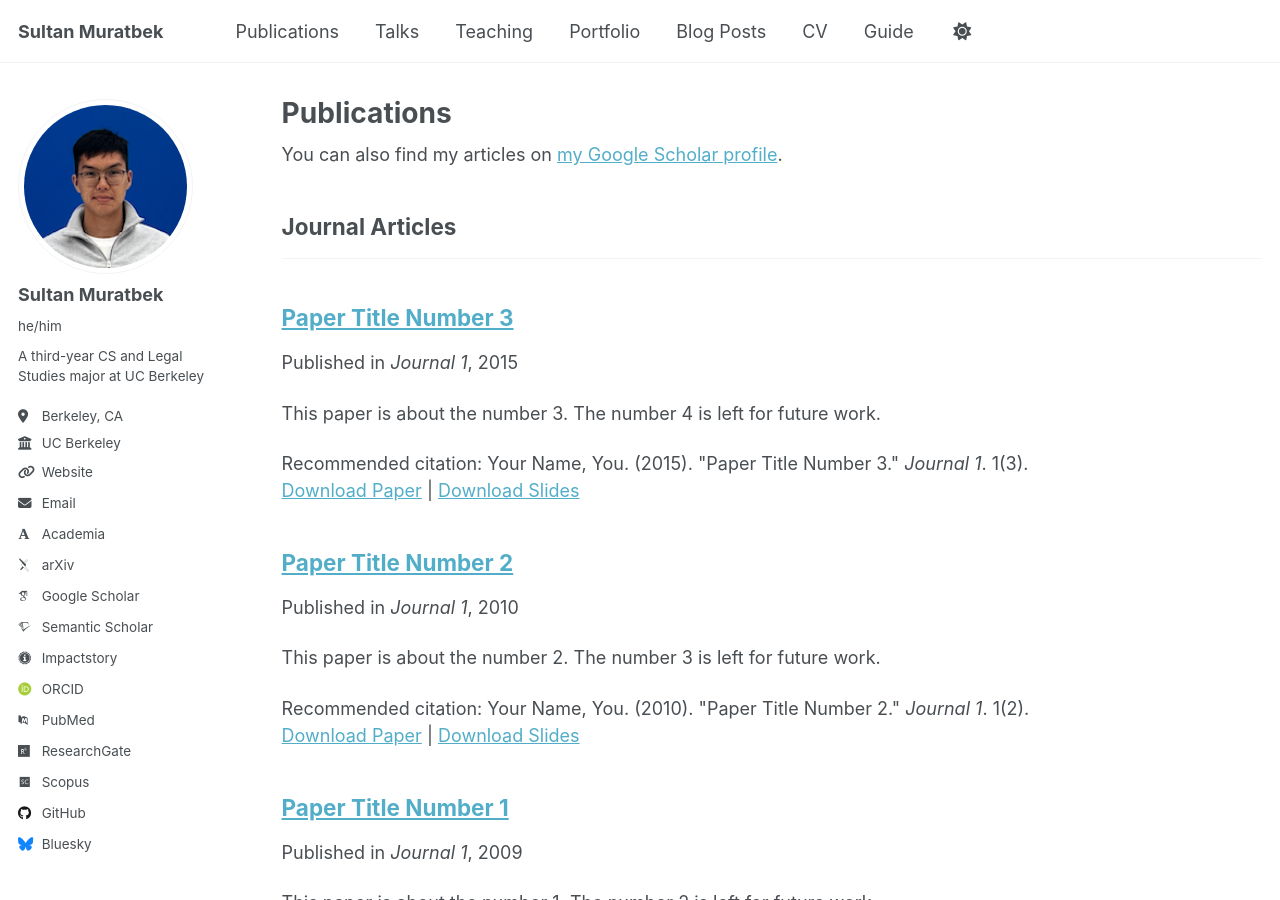
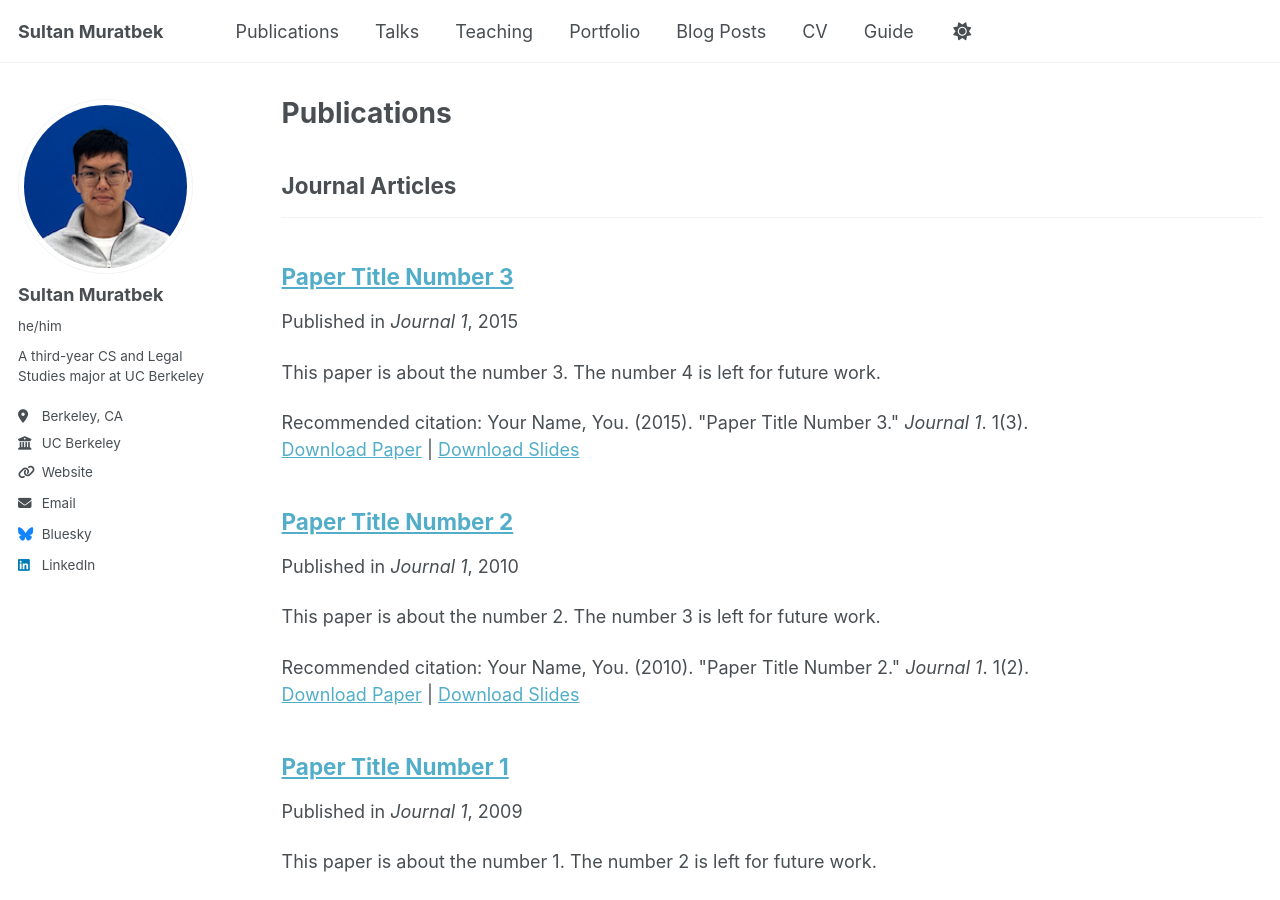
Before and after one commit to sultan-muratbek/sultan-muratbek.github.io, a Jekyll site: the page built from _pages/publications.html, in a window 1280 px wide and 900 px high. Built offline with Jekyll 4.4.1, drawn with Linux system fonts in a browser that asks for light colours; some web fonts are replaced; a script that is not in the unit is left out; part of the change alters nothing that is shown.

Commit message:
Update _config.yml

```diff
--- a/_config.yml
+++ b/_config.yml
@@ -25,27 +25,11 @@ author:
   bio: "A third-year CS and Legal Studies major at UC Berkeley"
   location: "Berkeley, CA"
   employer: "UC Berkeley"
-  uri: "https://sultanmuratbek.github.io"    # your personal homepage
+  uri: "https://sultan-muratbek.github.io"    # your personal homepage
   email: "sultan.muratbek@berkeley.edu"
 
-  # Academic profiles
-  academia: ""
-  arxiv: ""
-  googlescholar: "https://scholar.google.com/citations?user=PS_CX0AAAAAJ"
-  impactstory: ""
-  orcid: ""    # if you have one, e.g. "https://orcid.org/0000-0002-XXXX-XXXX"
-  semantic: ""
-  pubmed: "https://www.ncbi.nlm.nih.gov/pubmed/?term=Sultan+Muratbek"
-  researchgate: ""
-  scopus: ""
 
-  # Repositories and software development
-  bitbucket        : # Username - Update with your username on the site
-  codepen          : # Username
-  dribbble         : # Username
-  github           : "academicpages"
-  kaggle           : # Username
-  stackoverflow    : # User number or user number and name (i.e., use "1" or "1/jeff-atwood")
+
 
   # Social media
   artstation       : # Username
@@ -58,21 +42,8 @@ author:
   keybase          : # Username
   instagram        : # Username
   lastfm           : # Username
-  linkedin         : # Username
-  mastodon         : # URL
-  medium           : # URL
-  pinterest        : # Username
-  soundcloud       : # Username
-  steam            : # Username
-  telegram         : # URL
-  tumblr           : # Username
+  linkedin         : "sultancal"
   twitter          : # Username for X / Twitter
-  vine             : # Username
-  weibo            : # Username
-  wikipedia        : # Username
-  xing             : # Username
-  youtube          : # Username
-  zhihu            : # Username
 
 # Publication Category - The following the list of publication categories and their headings
 publication_category:
```
